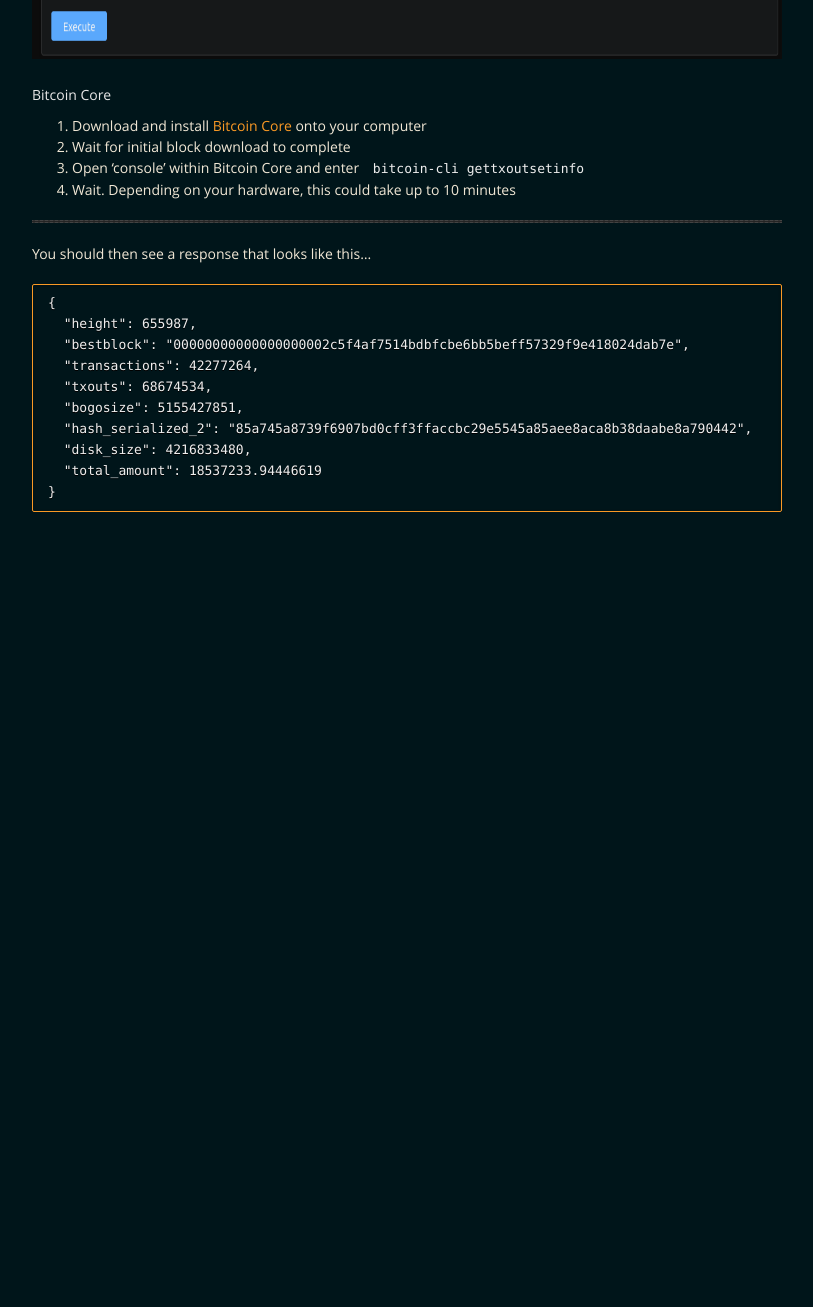
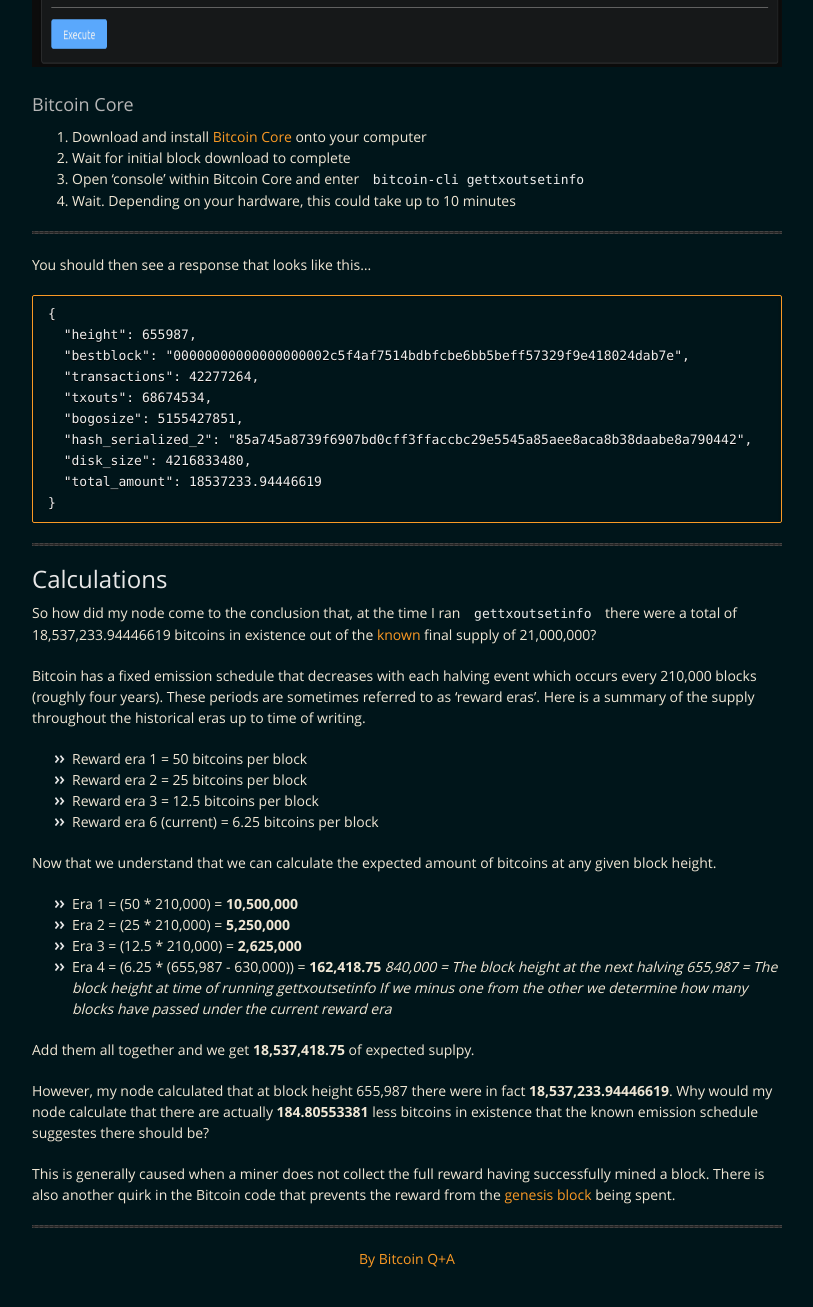
Before and after one commit to BitcoinQnA/verify-supply, a Jekyll site: the page built from index.md, in a window 1280 px wide and 1400 px high, scrolled down 1184 px. Shown: the top 1307 px of the window, without its empty margins (233-1046 px from the left). Built offline with Jekyll 4.4.1, drawn with Linux system fonts in a browser that asks for light colours; before the commit the page ends 1847 px from its top, so only the background shows below that.

Commit message:
Update index.md

````diff
--- a/index.md
+++ b/index.md
@@ -12,13 +12,13 @@ For the first time in human history, anyone has the freedom to find out the **ex
 
 ***
 
-### How?
+## How?
 
 Verifying the total supply of all bitcoins in existence is significantly easier than you might imagine. You can run this command any time you like, as often as you like, safe in the knowledge that you are only trusting your own hardware and open sourced software to verify for you.
 
 Here's how...
 
-#### Stand Alone Nodes
+### Stand Alone Nodes
 
 1. Set up your [node](https://node.guide)
 2. Once initial block download is complete SSH in to your node. This is not required if you are running Bitcoin Core.
@@ -26,7 +26,7 @@ Instructions to do this will be found in your node's documentation pages. Mac +
 3. Enter the following command `bitcoin-cli gettxoutsetinfo`
 4. Wait. Depending on your hardware, this could take up to 10 minutes
 
-#### Stand Alone Nodes (non SSH version)
+### Stand Alone Nodes (non SSH version)
 
 Most of the popular node implementations now come packaged with a local version of [this explorer](https://explorer.btc21.org/) which allows you to execute RPC commands through the GUI. Simple navigate to the 'RPC browser' section and click on `gettxoutsetinfo` and then execute.
 
@@ -35,7 +35,7 @@ Once again, depending on your hardware this may take up to 10 minutes.
 <img src="https://raw.githubusercontent.com/BitcoinQnA/verify-supply/master/assets/images/RPC%20Browser.png" class=responsive width="950" height="350" maxheight="500">
 
 
-#### Bitcoin Core
+### Bitcoin Core
 
 1. Download and install [Bitcoin Core](https://bitcoin.org/en/download) onto your computer
 2. Wait for initial block download to complete
@@ -59,4 +59,38 @@ You should then see a response that looks like this...
 }
 ```
 
-<br/>
+***
+
+## Calculations
+
+So how did my node come to the conclusion that, at the time I ran `gettxoutsetinfo` there were a total of 18,537,233.94446619 bitcoins in existence out of the [known](https://en.bitcoin.it/wiki/Controlled_supply) final supply of 21,000,000?
+
+Bitcoin has a fixed emission schedule that decreases with each halving event which occurs every 210,000 blocks (roughly four years). These periods are sometimes referred to as 'reward eras'. Here is a summary of the supply throughout the historical eras up to time of writing.
+
+* Reward era 1 = 50 bitcoins per block
+* Reward era 2 = 25 bitcoins per block
+* Reward era 3 = 12.5 bitcoins per block
+* Reward era 6 (current) = 6.25 bitcoins per block
+
+Now that we understand that we can calculate the expected amount of bitcoins at any given block height.
+
+* Era 1 = (50 * 210,000) = **10,500,000**
+* Era 2 = (25 * 210,000) = **5,250,000**
+* Era 3 = (12.5 * 210,000) = **2,625,000**
+* Era 4 = (6.25 * (655,987 - 630,000)) = **162,418.75**
+*840,000 = The block height at the next halving*
+*655,987 = The block height at time of running gettxoutsetinfo*
+*If we minus one from the other we determine how many blocks have passed under the current reward era*
+
+Add them all together and we get **18,537,418.75** of expected suplpy.
+
+However, my node calculated that at block height 655,987 there were in fact **18,537,233.94446619**. Why would my node calculate that there are actually **184.80553381** less bitcoins in existence that the known emission schedule suggestes there should be?
+
+This is generally caused when a miner does not collect the full reward having successfully mined a block. There is also another quirk in the Bitcoin code that prevents the reward from the [genesis block](https://en.bitcoin.it/wiki/Genesis_block) being spent.
+
+***
+
+<p align="center">
+  <a href="https://twitter.com/BitcoinQ_A">By Bitcoin Q+A</a>
+  <br><br>
+</p>
````
